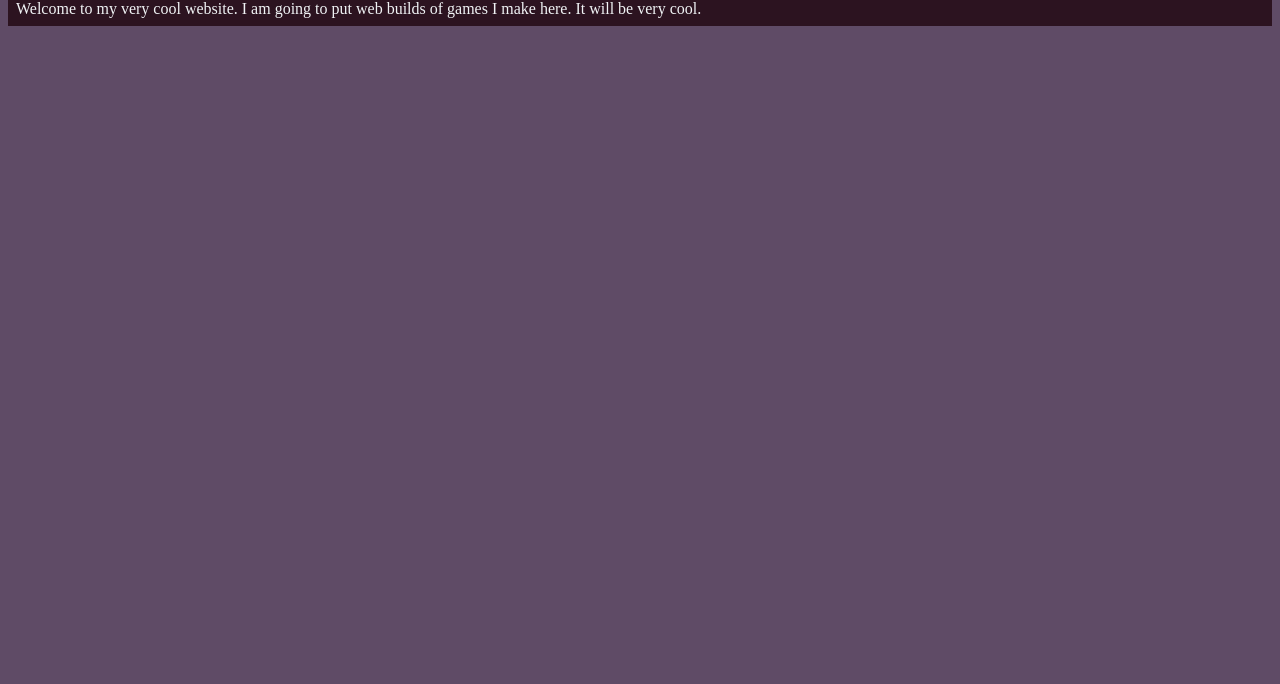
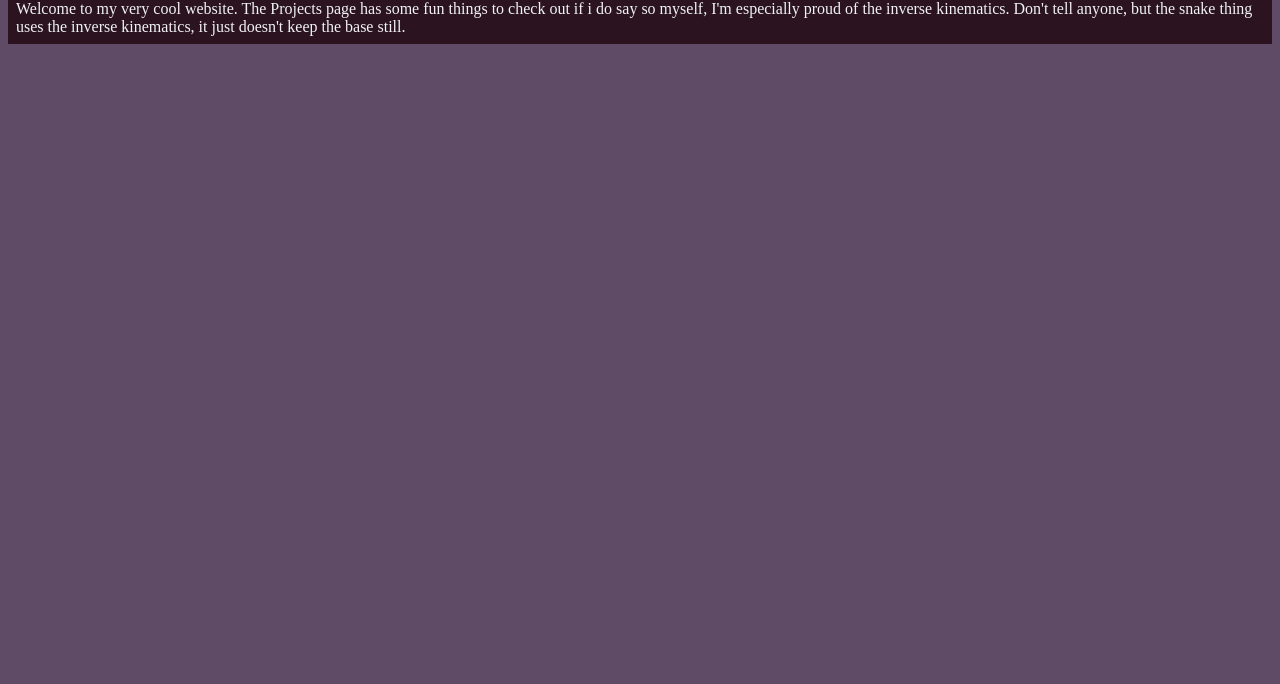
Before and after one commit to pewguin/pewguin.github.io, a plain HTML site: page index.html in a window 1280 px wide. Shown: the part 116-800 px from the top of the page. Drawn offline with Linux system fonts and the light colour scheme.

Commit message:
updated for WPI app

```diff
--- a/index.html
+++ b/index.html
@@ -11,7 +11,7 @@
     <body class="background">
         <div id="header"></div>
         <div class="block-text-container light-text">
-            Welcome to my very cool website. I am going to put web builds of games I make here. It will be very cool.
+            Welcome to my very cool website. The Projects page has some fun things to check out if i do say so myself, I'm especially proud of the inverse kinematics. Don't tell anyone, but the snake thing uses the inverse kinematics, it just doesn't keep the base still.
         </div>
     </body>
 </html>
```
Also changed, not shown: about.html (+1 -2 lines).
